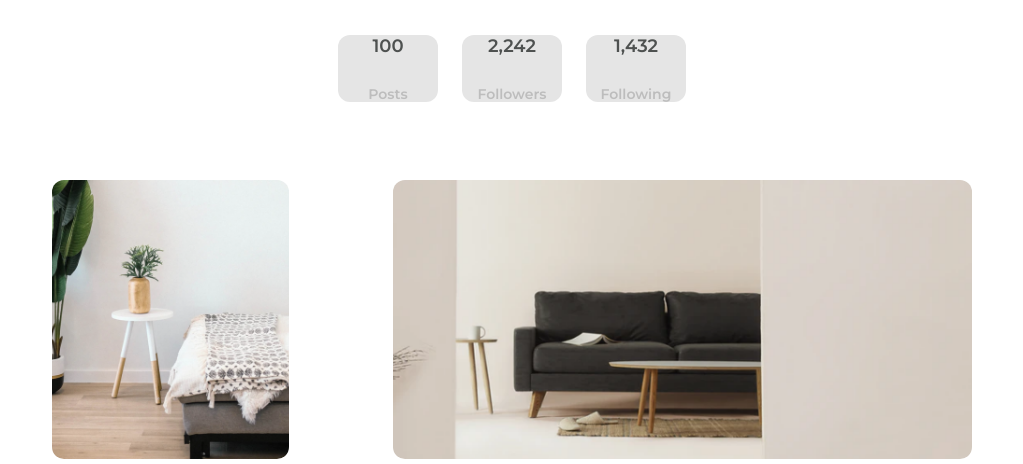
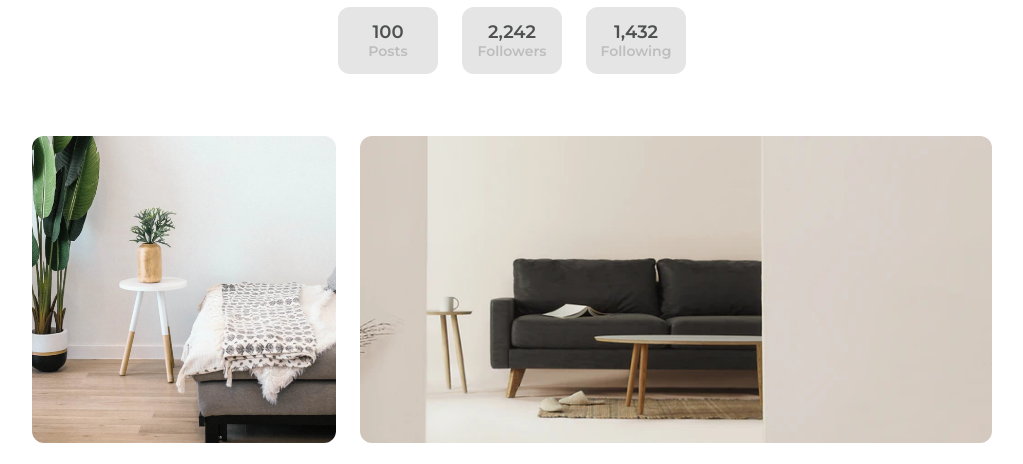
Before and after one commit to Wiktor124/devchallenges1, a plain HTML site: page index.html in a window 1280 px wide. Shown: the part 306-770 px from the top of the page, without its empty margins (128-1151 px from the left). Drawn offline with nearby package versions, Linux system fonts and the light colour scheme.

Commit message:
new properties

```diff
--- a/css/style.css
+++ b/css/style.css
@@ -1,5 +1,9 @@
 @import url('https://fonts.googleapis.com/css2?family=Montserrat:wght@600&display=swap');
-
+* {
+  margin: 0;
+  padding: 0;
+  box-sizing: border-box;
+}
 body {
   font-family: 'Montserrat', sans-serif;
   min-width: 350px;
--- a/package.json
+++ /dev/null
@@ -1,5 +0,0 @@
-{
-  "dependencies": {
-    "normalize.css": "^8.0.1"
-  }
-}
```
Also changed, not shown: 1 other file.
